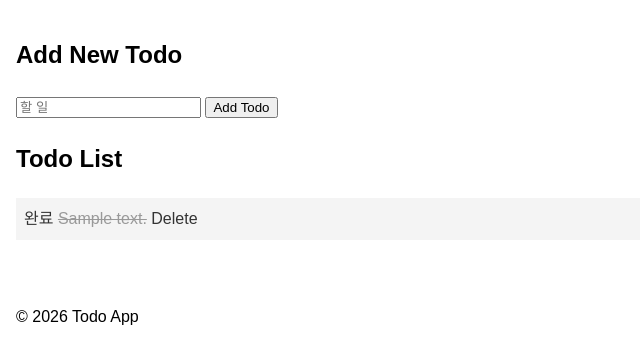
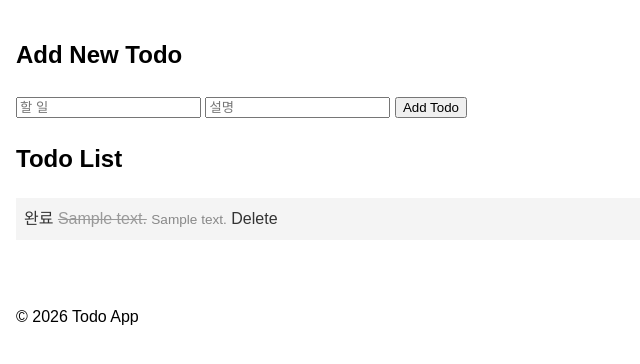
Before and after one commit to jekim4/flask-practice1, a Flask app: page / in a window 1280 px wide. Shown: the part 126-490 px from the top of the page, without its empty margins (0-640 px from the left). Run offline with Flask 3, Linux system fonts and the light colour scheme; tables that the repository leaves empty hold one stand-in row (values such as "Sample post").

Commit message:
HW3: 할 일에 설명(note) 칸 추가
Co-Authored-By: Claude Opus 5.5 <noreply@anthropic.com>

```diff
--- a/HW3/app.py
+++ b/HW3/app.py
@@ -12,6 +12,7 @@ db = SQLAlchemy(app)
 class Todo(db.Model):
     id = db.Column(db.Integer, primary_key=True)
     text = db.Column(db.String(100), nullable=False)
+    note = db.Column(db.String(200))
     done = db.Column(db.Boolean, default=False)
 
     def __repr__(self):
@@ -21,7 +22,9 @@ class Todo(db.Model):
 @app.route('/', methods=['GET', 'POST'])
 def index():
     if request.method == 'POST':
-        db.session.add(Todo(text=request.form['todo']))
+        todo = Todo(text=request.form['todo'],
+                    note=request.form.get('note', ''))
+        db.session.add(todo)
         db.session.commit()
         return redirect(url_for('index'))
     todos = Todo.query.all()
--- a/HW3/static/style.css
+++ b/HW3/static/style.css
@@ -20,3 +20,4 @@ a { color: #333; text-decoration: none; }
 a:hover { text-decoration: underline; }
 
 .done { text-decoration: line-through; color: #999; }
+.note { color: #888; font-size: 0.85rem; }
--- a/HW3/templates/index.html
+++ b/HW3/templates/index.html
@@ -6,6 +6,7 @@
 <h2>Add New Todo</h2>
 <form method="post">
     <input type="text" name="todo" placeholder="할 일" required>
+    <input type="text" name="note" placeholder="설명">
     <button type="submit">Add Todo</button>
 </form>
 
@@ -20,6 +21,7 @@
         {% else %}
             {{ todo.text }}
         {% endif %}
+        <span class="note">{{ todo.note or '' }}</span>
         <a href="{{ url_for('delete', id=todo.id) }}">Delete</a>
     </li>
     {% endfor %}
```
